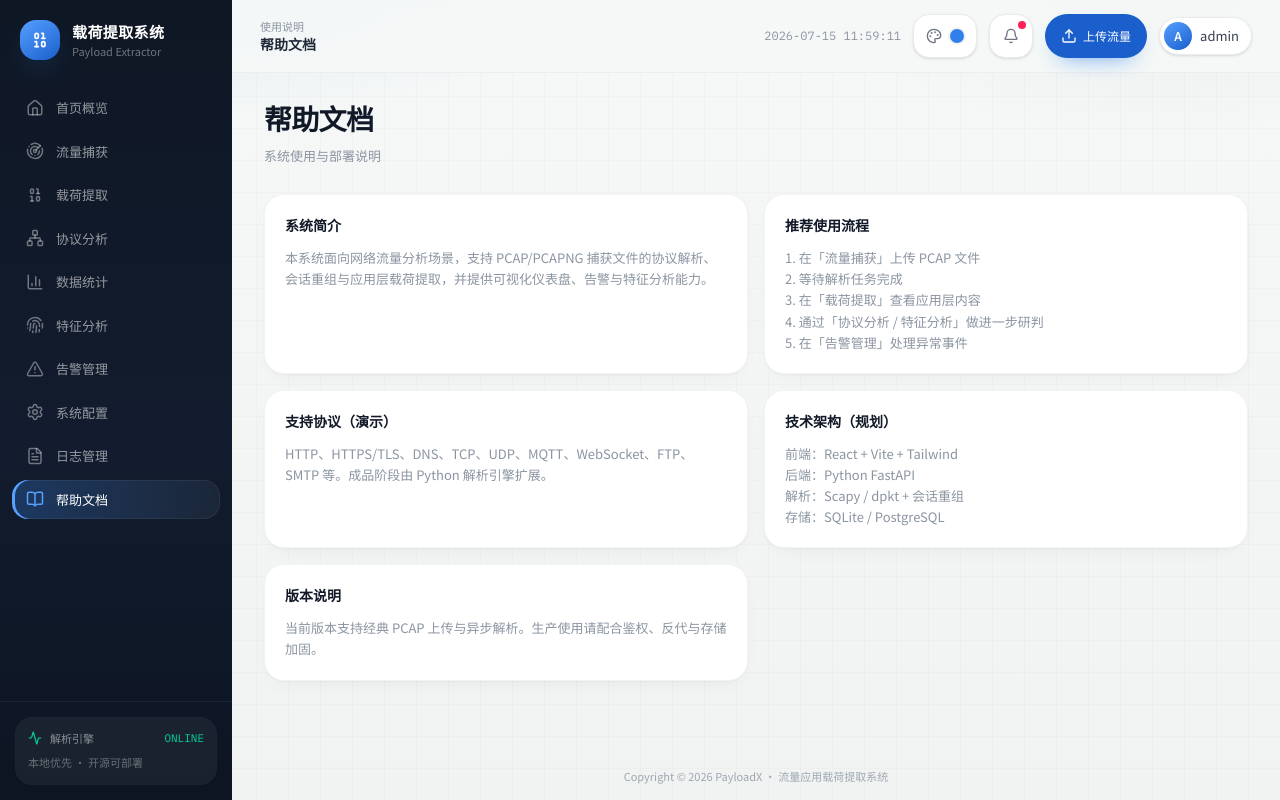
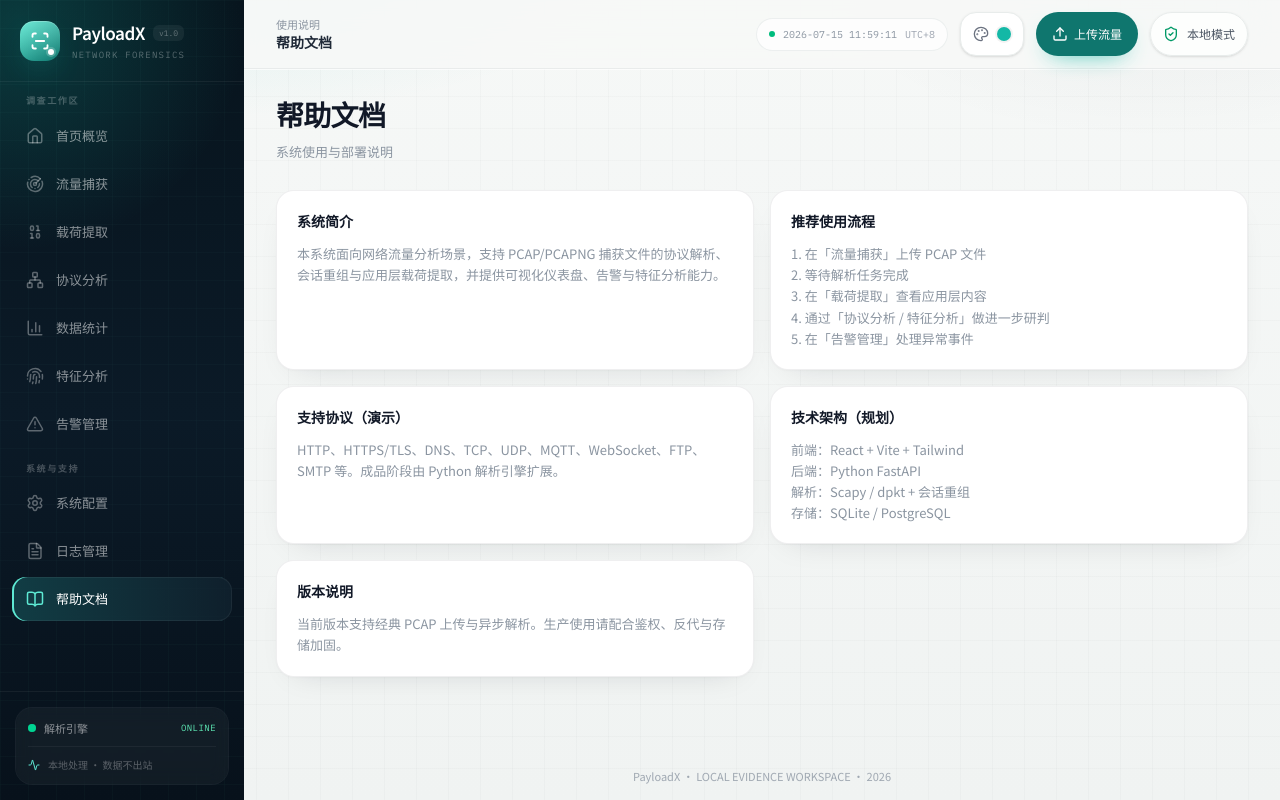
Before and after one commit to ibi6/-, a React (Vite) app: page /help in a window 1280 px wide. Built offline with nearby package versions, Linux system fonts and the light colour scheme.

Commit message:
feat: align shell with PayloadX brand

```diff
--- /dev/null
+++ b/src/components/BrandMark.tsx
@@ -0,0 +1,17 @@
+import { ScanLine } from 'lucide-react'
+import { cn } from '../lib/cn'
+
+export function BrandMark({ className }: { className?: string }) {
+  return (
+    <div
+      className={cn(
+        'brand-mark relative flex h-10 w-10 shrink-0 items-center justify-center overflow-hidden rounded-[14px] ring-1 ring-white/15',
+        className,
+      )}
+      aria-hidden="true"
+    >
+      <ScanLine className="relative z-10 h-5 w-5" strokeWidth={2.2} />
+      <span className="absolute bottom-1.5 right-1.5 h-1.5 w-1.5 rounded-full bg-white ring-2 ring-white/20" />
+    </div>
+  )
+}
--- a/src/components/layout/AppShell.tsx
+++ b/src/components/layout/AppShell.tsx
@@ -1,11 +1,11 @@
 import { Suspense, useEffect, useState } from 'react'
-import { Outlet, NavLink } from 'react-router-dom'
-import { X, Binary } from 'lucide-react'
+import { Outlet } from 'react-router-dom'
+import { X } from 'lucide-react'
 import { Header } from './Header'
 import { Sidebar } from './Sidebar'
-import { cn } from '../../lib/cn'
-import { NAV_ITEMS } from '../../config/navigation'
 import { PageLoading } from '../ui/Loading'
+import { BrandMark } from '../BrandMark'
+import { SidebarNavigation } from './SidebarNavigation'
 
 export function AppShell() {
   const [mobileOpen, setMobileOpen] = useState(false)
@@ -38,13 +38,14 @@ export function AppShell() {
             aria-label="关闭菜单"
             onClick={() => setMobileOpen(false)}
           />
-          <aside className="sidebar-shell absolute inset-y-0 left-0 flex w-72 flex-col text-white shadow-2xl">
-            <div className="flex items-center justify-between px-4 py-4">
-              <div className="flex items-center gap-2">
-                <div className="brand-mark flex h-10 w-10 items-center justify-center rounded-xl">
-                  <Binary className="h-4 w-4 text-white" />
+          <aside className="sidebar-shell absolute inset-y-0 left-0 flex w-[min(20rem,88vw)] flex-col text-white shadow-2xl">
+            <div className="relative z-10 flex items-center justify-between border-b border-white/[0.055] px-4 py-4">
+              <div className="flex items-center gap-3">
+                <BrandMark />
+                <div>
+                  <p className="text-base font-semibold tracking-tight">PayloadX</p>
+                  <p className="font-mono text-[9px] tracking-[0.14em] text-white/35">NETWORK FORENSICS</p>
                 </div>
-                <span className="text-base font-semibold">载荷提取系统</span>
               </div>
               <button
                 type="button"
@@ -55,38 +56,22 @@ export function AppShell() {
                 <X className="h-5 w-5" />
               </button>
             </div>
-            <nav className="space-y-1 px-3">
-              {NAV_ITEMS.map((item) => (
-                <NavLink
-                  key={item.to}
-                  to={item.to}
-                  end={item.end}
-                  onClick={() => setMobileOpen(false)}
-                  className={({ isActive }) =>
-                    cn(
-                      'flex min-h-11 items-center gap-3 rounded-2xl px-3.5 py-2.5 text-[13px] font-medium',
-                      isActive ? 'nav-active' : 'text-white/60 hover:bg-white/5',
-                    )
-                  }
-                >
-                  <item.icon className="nav-icon h-[18px] w-[18px]" aria-hidden="true" />
-                  <span>{item.label}</span>
-                </NavLink>
-              ))}
-            </nav>
+            <SidebarNavigation onNavigate={() => setMobileOpen(false)} />
           </aside>
         </div>
       ) : null}
 
-      <div className="flex min-h-screen min-w-0 flex-1 flex-col lg:pl-[232px]">
+      <div className="flex min-h-screen min-w-0 flex-1 flex-col lg:pl-[244px]">
         <Header onMenu={() => setMobileOpen(true)} />
-        <main className="min-w-0 flex-1 px-4 py-6 sm:px-7 lg:px-8">
-          <Suspense fallback={<PageLoading />}>
-            <Outlet />
-          </Suspense>
+        <main className="min-w-0 flex-1 px-4 py-5 sm:px-7 sm:py-6 lg:px-8">
+          <div className="mx-auto w-full max-w-[1680px]">
+            <Suspense fallback={<PageLoading />}>
+              <Outlet />
+            </Suspense>
+          </div>
         </main>
         <footer className="px-6 py-4 text-center text-[11px] text-muted/80">
-          Copyright © {new Date().getFullYear()} PayloadX · 流量应用载荷提取系统
+          PayloadX · LOCAL EVIDENCE WORKSPACE · {new Date().getFullYear()}
         </footer>
       </div>
     </div>
--- a/src/components/layout/Header.tsx
+++ b/src/components/layout/Header.tsx
@@ -1,5 +1,5 @@
 import { useEffect, useState } from 'react'
-import { Bell, Menu, Upload } from 'lucide-react'
+import { Menu, ShieldCheck, Upload } from 'lucide-react'
 import { Link, useLocation } from 'react-router-dom'
 import { ThemeSwitcher } from '../ThemeSwitcher'
 import { Button } from '../ui/Button'
@@ -24,8 +24,8 @@ export function Header({ onMenu }: { onMenu?: () => void }) {
   }, [])
 
   return (
-    <header className="sticky top-0 z-20 border-b border-black/[0.04] bg-[#f6f8f7]/85 backdrop-blur-xl">
-      <div className="flex items-center justify-between gap-3 px-4 py-3.5 sm:px-7">
+    <header className="app-header sticky top-0 z-20">
+      <div className="flex items-center justify-between gap-3 px-4 py-3 sm:px-7 lg:px-8">
         <div className="flex items-center gap-3">
           {onMenu ? (
             <button
@@ -44,28 +44,21 @@ export function Header({ onMenu }: { onMenu?: () => void }) {
         </div>
 
         <div className="flex items-center gap-2 sm:gap-3">
-          <span className="hidden font-mono text-[12px] text-muted md:block">{now}</span>
+          <div className="hidden items-center gap-2 rounded-full border border-line/80 bg-white/65 px-3 py-2 font-mono text-[10px] text-muted lg:flex">
+            <span className="h-1.5 w-1.5 rounded-full bg-emerald-500" />
+            {now}
+            <span className="text-ink-400">UTC+8</span>
+          </div>
           <ThemeSwitcher />
-          <button
-            type="button"
-            className="focus-ring relative hidden h-11 w-11 items-center justify-center rounded-2xl border border-line bg-white text-ink-500 shadow-sm hover:-translate-y-0.5 hover:text-ink-800 sm:flex"
-            aria-label="查看通知（1 条未读）"
-            title="通知"
-          >
-            <Bell className="h-4 w-4" />
-            <span className="absolute right-1.5 top-1.5 h-2 w-2 rounded-full bg-rose-500" />
-          </button>
           <Link to="/capture" className="shrink-0">
             <Button size="sm" className="rounded-full px-3 sm:px-4" aria-label="上传流量">
               <Upload className="h-4 w-4" aria-hidden="true" />
               <span className="hidden sm:inline">上传流量</span>
             </Button>
           </Link>
-          <div className="hidden items-center gap-2 rounded-full border border-line bg-white py-1 pl-1 pr-3 shadow-sm sm:flex">
-            <div className="brand-avatar flex h-7 w-7 items-center justify-center rounded-full text-xs font-semibold">
-              A
-            </div>
-            <span className="text-[13px] text-ink-700">admin</span>
+          <div className="hidden h-11 items-center gap-2 rounded-full border border-line bg-white/80 px-3 text-[12px] text-ink-600 shadow-sm sm:flex">
+            <ShieldCheck className="h-4 w-4 text-emerald-600" aria-hidden="true" />
+            <span>本地模式</span>
           </div>
         </div>
       </div>
--- a/src/components/layout/Sidebar.tsx
+++ b/src/components/layout/Sidebar.tsx
@@ -1,61 +1,39 @@
-import { NavLink } from 'react-router-dom'
-import { Activity, Binary } from 'lucide-react'
-import { cn } from '../../lib/cn'
-import { NAV_ITEMS } from '../../config/navigation'
+import { Activity } from 'lucide-react'
+import { BrandMark } from '../BrandMark'
+import { SidebarNavigation } from './SidebarNavigation'
 
 export function Sidebar() {
   return (
-    <aside className="sidebar-shell fixed inset-y-0 left-0 z-30 flex w-[232px] flex-col text-white">
-      <div className="flex items-center gap-3 px-5 py-5">
-        <div className="brand-mark flex h-10 w-10 items-center justify-center rounded-2xl">
-          <Binary className="h-5 w-5 text-white" />
-        </div>
-        <div>
-          <div className="text-[15px] font-semibold tracking-wide text-white">载荷提取系统</div>
-          <div className="text-[11px] text-white/40">Payload Extractor</div>
+    <aside className="sidebar-shell fixed inset-y-0 left-0 z-30 flex w-[244px] flex-col text-white">
+      <div className="relative z-10 flex items-center gap-3 border-b border-white/[0.055] px-5 py-5">
+        <BrandMark />
+        <div className="min-w-0">
+          <div className="flex items-center gap-2">
+            <span className="text-[17px] font-semibold tracking-tight text-white">PayloadX</span>
+            <span className="rounded-md bg-white/[0.06] px-1.5 py-0.5 font-mono text-[8px] text-white/35">v1.0</span>
+          </div>
+          <div className="mt-0.5 font-mono text-[9px] tracking-[0.14em] text-white/32">
+            NETWORK FORENSICS
+          </div>
         </div>
       </div>
 
-      <nav className="flex-1 space-y-1 overflow-y-auto px-3 py-2">
-        {NAV_ITEMS.map((item) => (
-          <NavLink
-            key={item.to}
-            to={item.to}
-            end={item.end}
-            className={({ isActive }) =>
-              cn(
-                'group flex items-center gap-3 rounded-2xl px-3.5 py-2.5 text-[13px] font-medium transition-all',
-                isActive
-                  ? 'nav-active'
-                  : 'text-white/55 hover:bg-white/[0.06] hover:text-white/90',
-              )
-            }
-          >
-            {({ isActive }) => (
-              <>
-                <item.icon
-                  className={cn(
-                    'nav-icon h-[18px] w-[18px]',
-                    isActive ? '' : 'text-white/40 group-hover:text-white/70',
-                  )}
-                />
-                <span>{item.label}</span>
-              </>
-            )}
-          </NavLink>
-        ))}
-      </nav>
+      <SidebarNavigation />
 
-      <div className="border-t border-white/[0.06] p-4">
-        <div className="rounded-2xl bg-white/[0.05] p-3 ring-1 ring-white/[0.06]">
+      <div className="relative z-10 border-t border-white/[0.055] p-4">
+        <div className="rounded-[16px] bg-white/[0.045] p-3 ring-1 ring-white/[0.065] backdrop-blur-sm">
           <div className="flex items-center gap-2">
-            <Activity className="h-3.5 w-3.5 text-emerald-400" aria-hidden="true" />
-            <span className="text-[11px] text-white/50">解析引擎</span>
-            <span className="ml-auto font-mono text-[11px] text-emerald-400">ONLINE</span>
+            <span className="relative flex h-2 w-2">
+              <span className="absolute inline-flex h-full w-full animate-ping rounded-full bg-emerald-400 opacity-40" />
+              <span className="relative inline-flex h-2 w-2 rounded-full bg-emerald-400" />
+            </span>
+            <span className="text-[11px] text-white/52">解析引擎</span>
+            <span className="ml-auto font-mono text-[9px] tracking-wider text-emerald-300">ONLINE</span>
           </div>
-          <p className="mt-2 text-[11px] leading-relaxed text-white/35">
-            本地优先 · 开源可部署
-          </p>
+          <div className="mt-2.5 flex items-center gap-2 border-t border-white/[0.05] pt-2.5 text-[10px] text-white/30">
+            <Activity className="h-3 w-3 text-[var(--accent-2)]" aria-hidden="true" />
+            本地处理 · 数据不出站
+          </div>
         </div>
       </div>
     </aside>
--- /dev/null
+++ b/src/components/layout/SidebarNavigation.tsx
@@ -0,0 +1,48 @@
+import { NavLink } from 'react-router-dom'
+import { NAV_GROUPS } from '../../config/navigation'
+import { cn } from '../../lib/cn'
+
+export function SidebarNavigation({ onNavigate }: { onNavigate?: () => void }) {
+  return (
+    <nav aria-label="主导航" className="flex-1 overflow-y-auto px-3 py-3">
+      {NAV_GROUPS.map((group, groupIndex) => (
+        <div key={group.label} className={cn(groupIndex > 0 && 'mt-4')}>
+          <p className="px-3.5 pb-1.5 font-mono text-[9px] font-semibold uppercase tracking-[0.18em] text-white/25">
+            {group.label}
+          </p>
+          <div className="space-y-1">
+            {group.items.map((item) => (
+              <NavLink
+                key={item.to}
+                to={item.to}
+                end={item.end}
+                onClick={onNavigate}
+                className={({ isActive }) =>
+                  cn(
+                    'group flex min-h-11 items-center gap-3 rounded-[14px] px-3.5 py-2.5 text-[13px] font-medium transition-all duration-200',
+                    isActive
+                      ? 'nav-active'
+                      : 'text-white/52 hover:bg-white/[0.055] hover:text-white/90',
+                  )
+                }
+              >
+                {({ isActive }) => (
+                  <>
+                    <item.icon
+                      className={cn(
+                        'nav-icon h-[18px] w-[18px] shrink-0 transition-colors',
+                        isActive ? '' : 'text-white/34 group-hover:text-white/70',
+                      )}
+                      aria-hidden="true"
+                    />
+                    <span>{item.label}</span>
+                  </>
+                )}
+              </NavLink>
+            ))}
+          </div>
+        </div>
+      ))}
+    </nav>
+  )
+}
--- a/src/config/navigation.ts
+++ b/src/config/navigation.ts
@@ -38,6 +38,11 @@ export const NAV_ITEMS: NavItem[] = [
   { to: '/help', label: '帮助文档', description: '使用说明', icon: BookOpen },
 ]
 
+export const NAV_GROUPS = [
+  { label: '调查工作区', items: NAV_ITEMS.slice(0, 7) },
+  { label: '系统与支持', items: NAV_ITEMS.slice(7) },
+] as const
+
 const routeMeta = new Map(
   NAV_ITEMS.map((item) => [
     item.to,
--- a/src/index.css
+++ b/src/index.css
@@ -45,13 +45,13 @@ body {
 }
 
 :root {
-  --accent: #2f80ed;
-  --accent-2: #56a0ff;
-  --accent-deep: #1a5fcc;
-  --accent-hover: #1a6dff;
-  --accent-soft: rgba(47, 128, 237, 0.12);
-  --accent-border: rgba(47, 128, 237, 0.3);
-  --accent-ring: rgba(47, 128, 237, 0.22);
+  --accent: #14b8a6;
+  --accent-2: #5eead4;
+  --accent-deep: #0f766e;
+  --accent-hover: #0d9488;
+  --accent-soft: rgba(20, 184, 166, 0.12);
+  --accent-border: rgba(20, 184, 166, 0.3);
+  --accent-ring: rgba(20, 184, 166, 0.22);
   --accent-contrast: #ffffff;
 }
 
@@ -122,9 +122,13 @@ textarea {
 }
 
 .brand-mark {
-  background: linear-gradient(145deg, var(--accent-2), var(--accent-deep));
+  background:
+    linear-gradient(rgba(255, 255, 255, 0.1), transparent),
+    linear-gradient(145deg, var(--accent-2), var(--accent-deep));
   color: var(--accent-contrast);
-  box-shadow: 0 12px 30px -14px var(--accent);
+  box-shadow:
+    0 12px 30px -14px var(--accent),
+    inset 0 1px 0 rgba(255, 255, 255, 0.24);
 }
 
 .brand-avatar {
@@ -182,23 +186,37 @@ textarea {
 /* 白卡片 */
 .card-surface {
   background: #ffffff;
-  border: 1px solid rgba(15, 23, 36, 0.05);
+  border: 1px solid rgba(15, 23, 36, 0.065);
   box-shadow:
-    0 1px 2px rgba(15, 23, 36, 0.03),
-    0 8px 24px -12px rgba(15, 23, 36, 0.08);
-  border-radius: 20px;
+    0 1px 2px rgba(15, 23, 36, 0.025),
+    0 12px 32px -20px rgba(15, 23, 36, 0.18);
+  border-radius: 18px;
 }
 
 /* 深色侧栏 */
 .sidebar-shell {
-  background: linear-gradient(180deg, #0f1724 0%, #121c2e 55%, #0d1522 100%);
+  isolation: isolate;
+  background: linear-gradient(180deg, #07141d 0%, #0b1a27 52%, #07111b 100%);
+}
+
+.sidebar-shell::before {
+  position: absolute;
+  inset: 0;
+  z-index: -1;
+  background:
+    linear-gradient(rgba(94, 234, 212, 0.025) 1px, transparent 1px),
+    linear-gradient(90deg, rgba(94, 234, 212, 0.025) 1px, transparent 1px),
+    radial-gradient(circle at 8% 3%, color-mix(in srgb, var(--accent) 24%, transparent), transparent 28%);
+  background-size: 28px 28px, 28px 28px, auto;
+  content: '';
+  pointer-events: none;
 }
 
 .nav-active {
-  background: linear-gradient(90deg, color-mix(in srgb, var(--accent) 23%, #172337), rgba(30, 42, 60, 0.76));
+  background: linear-gradient(90deg, color-mix(in srgb, var(--accent) 18%, #10222f), rgba(17, 35, 48, 0.7));
   color: #fff;
   box-shadow:
-    inset 3px 0 0 var(--accent-2),
+    inset 2px 0 0 var(--accent-2),
     inset 0 0 0 1px rgba(255, 255, 255, 0.06);
 }
 
@@ -208,11 +226,11 @@ textarea {
 
 .panel {
   background: #ffffff;
-  border: 1px solid rgba(15, 23, 36, 0.05);
-  border-radius: 20px;
+  border: 1px solid rgba(15, 23, 36, 0.065);
+  border-radius: 18px;
   box-shadow:
-    0 1px 2px rgba(15, 23, 36, 0.03),
-    0 8px 24px -12px rgba(15, 23, 36, 0.08);
+    0 1px 2px rgba(15, 23, 36, 0.025),
+    0 12px 32px -20px rgba(15, 23, 36, 0.18);
 }
 
 .panel-title {
@@ -223,11 +241,11 @@ textarea {
 
 .metric-card {
   background: #ffffff;
-  border: 1px solid rgba(15, 23, 36, 0.05);
-  border-radius: 20px;
+  border: 1px solid rgba(15, 23, 36, 0.065);
+  border-radius: 18px;
   box-shadow:
-    0 1px 2px rgba(15, 23, 36, 0.03),
-    0 8px 24px -12px rgba(15, 23, 36, 0.08);
+    0 1px 2px rgba(15, 23, 36, 0.025),
+    0 12px 32px -20px rgba(15, 23, 36, 0.18);
 }
 
 .metric-card-primary {
@@ -235,11 +253,29 @@ textarea {
   overflow: hidden;
   border-color: color-mix(in srgb, var(--accent) 28%, #172337);
   background:
-    radial-gradient(circle at 88% 10%, var(--accent-soft), transparent 36%),
-    linear-gradient(145deg, #101a2b 0%, #17253b 100%);
+    linear-gradient(rgba(94, 234, 212, 0.035) 1px, transparent 1px),
+    linear-gradient(90deg, rgba(94, 234, 212, 0.035) 1px, transparent 1px),
+    radial-gradient(circle at 88% 10%, color-mix(in srgb, var(--accent) 18%, transparent), transparent 36%),
+    linear-gradient(145deg, #071722 0%, #102b35 100%);
+  background-size: 24px 24px, 24px 24px, auto, auto;
   box-shadow:
     0 1px 2px rgba(15, 23, 36, 0.2),
     0 18px 36px -24px var(--accent);
+}
+
+.app-header {
+  border-bottom: 1px solid rgba(15, 23, 36, 0.055);
+  background: rgba(247, 249, 248, 0.88);
+  box-shadow: 0 1px 0 rgba(255, 255, 255, 0.65);
+  backdrop-filter: blur(18px) saturate(135%);
+}
+
+.chip-scroll {
+  scrollbar-width: none;
+}
+
+.chip-scroll::-webkit-scrollbar {
+  display: none;
 }
 
 .metric-card-primary::after {
--- a/src/theme/themes.ts
+++ b/src/theme/themes.ts
@@ -6,6 +6,8 @@ export type ThemeId =
   | 'rose'
   | 'emerald'
   | 'slate'
+
+export const DEFAULT_THEME_ID: ThemeId = 'cyan'
 
 export interface ThemeDef {
   id: ThemeId
@@ -76,9 +78,9 @@ export const themes: ThemeDef[] = [
   },
   {
     id: 'cyan',
-    name: '赛博青',
-    desc: '青蓝科技风',
-    swatch: '#22d3ee',
+    name: '深海青',
+    desc: 'PayloadX 品牌色',
+    swatch: '#14b8a6',
     vars: {
       '--bg': '#04161a',
       '--bg-2': '#062026',
@@ -91,26 +93,26 @@ export const themes: ThemeDef[] = [
       '--metric-from': 'rgba(14, 52, 62, 0.95)',
       '--metric-to': 'rgba(8, 32, 40, 0.98)',
       '--border': '#1a4a55',
-      '--border-accent': 'rgba(34, 211, 238, 0.3)',
+      '--border-accent': 'rgba(20, 184, 166, 0.3)',
       '--text': '#d0f7ff',
       '--text-strong': '#ffffff',
       '--text-soft': '#b8ecf7',
       '--muted': '#6fa8b5',
       '--muted-2': '#4f8694',
       '--muted-3': '#3d6b78',
-      '--title': '#7ee9f7',
-      '--accent': '#22d3ee',
-      '--accent-2': '#67e8f9',
-      '--accent-deep': '#0e7490',
-      '--accent-hover': '#155e75',
-      '--accent-soft': 'rgba(34, 211, 238, 0.15)',
-      '--accent-glow': 'rgba(34, 211, 238, 0.35)',
-      '--secondary': '#34d399',
-      '--sidebar-from': '#06b6d4',
-      '--sidebar-to': '#0e7490',
-      '--glow-1': 'rgba(6, 182, 212, 0.18)',
-      '--glow-2': 'rgba(20, 120, 140, 0.1)',
-      '--chart-1': '#22d3ee',
+      '--title': '#8ff3e7',
+      '--accent': '#14b8a6',
+      '--accent-2': '#5eead4',
+      '--accent-deep': '#0f766e',
+      '--accent-hover': '#0d9488',
+      '--accent-soft': 'rgba(20, 184, 166, 0.14)',
+      '--accent-glow': 'rgba(20, 184, 166, 0.32)',
+      '--secondary': '#38bdf8',
+      '--sidebar-from': '#14b8a6',
+      '--sidebar-to': '#0f766e',
+      '--glow-1': 'rgba(13, 148, 136, 0.18)',
+      '--glow-2': 'rgba(20, 184, 166, 0.08)',
+      '--chart-1': '#14b8a6',
       '--chart-2': '#34d399',
       '--chart-3': '#a78bfa',
       '--chart-4': '#fbbf24',
@@ -367,7 +369,10 @@ export const themes: ThemeDef[] = [
 export const THEME_STORAGE_KEY = 'payloadx-theme'
 
 export function getTheme(id: ThemeId): ThemeDef {
-  return themes.find((t) => t.id === id) ?? themes[0]
+  return (
+    themes.find((theme) => theme.id === id) ??
+    themes.find((theme) => theme.id === DEFAULT_THEME_ID)!
+  )
 }
 
 const contrastByTheme: Record<ThemeId, string> = {
@@ -427,5 +432,5 @@ export function loadStoredTheme(): ThemeId {
   } catch {
     /* ignore */
   }
-  return 'blue'
+  return DEFAULT_THEME_ID
 }
```
Also changed, not shown: 2 other files (tests, documents, lock files or other folders).
